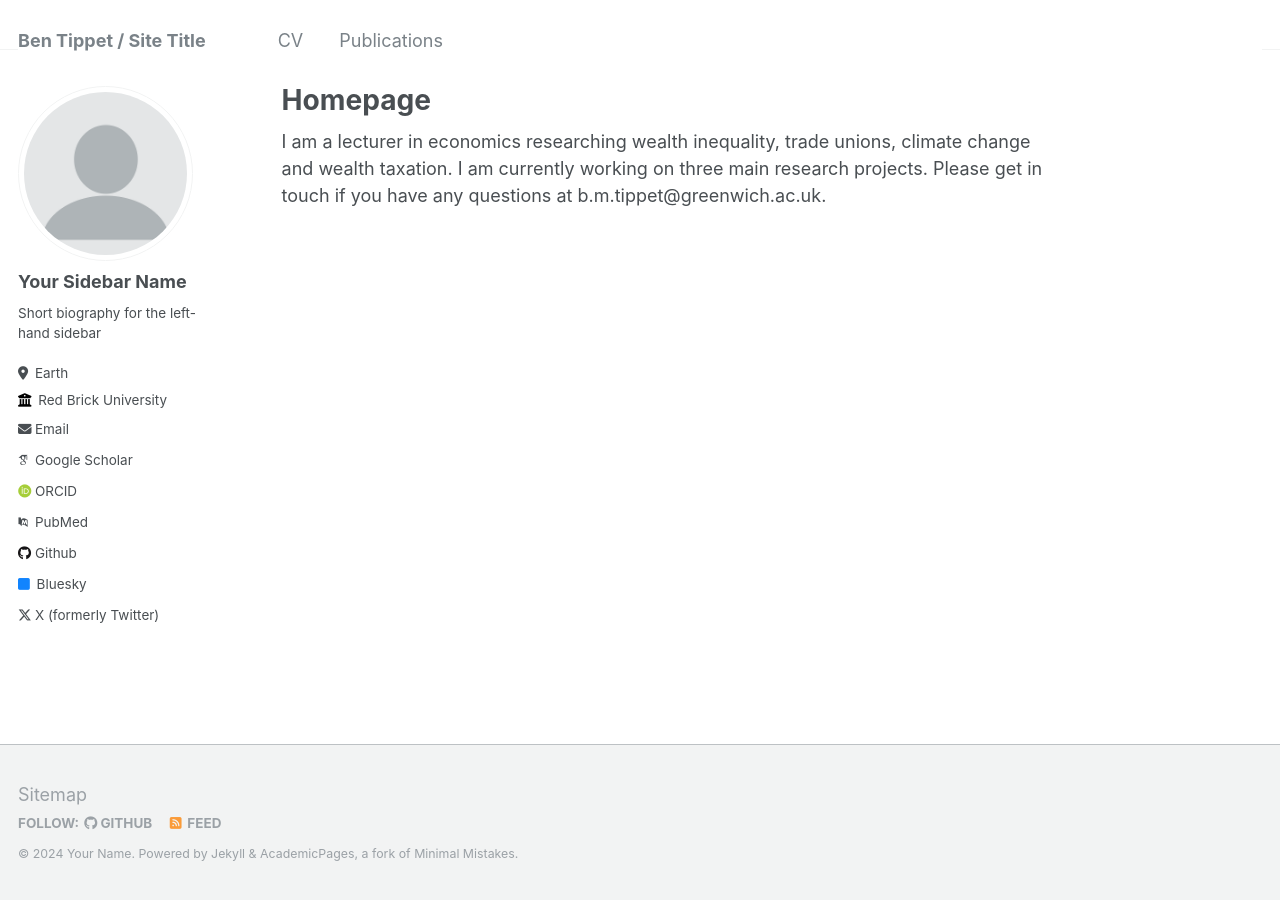
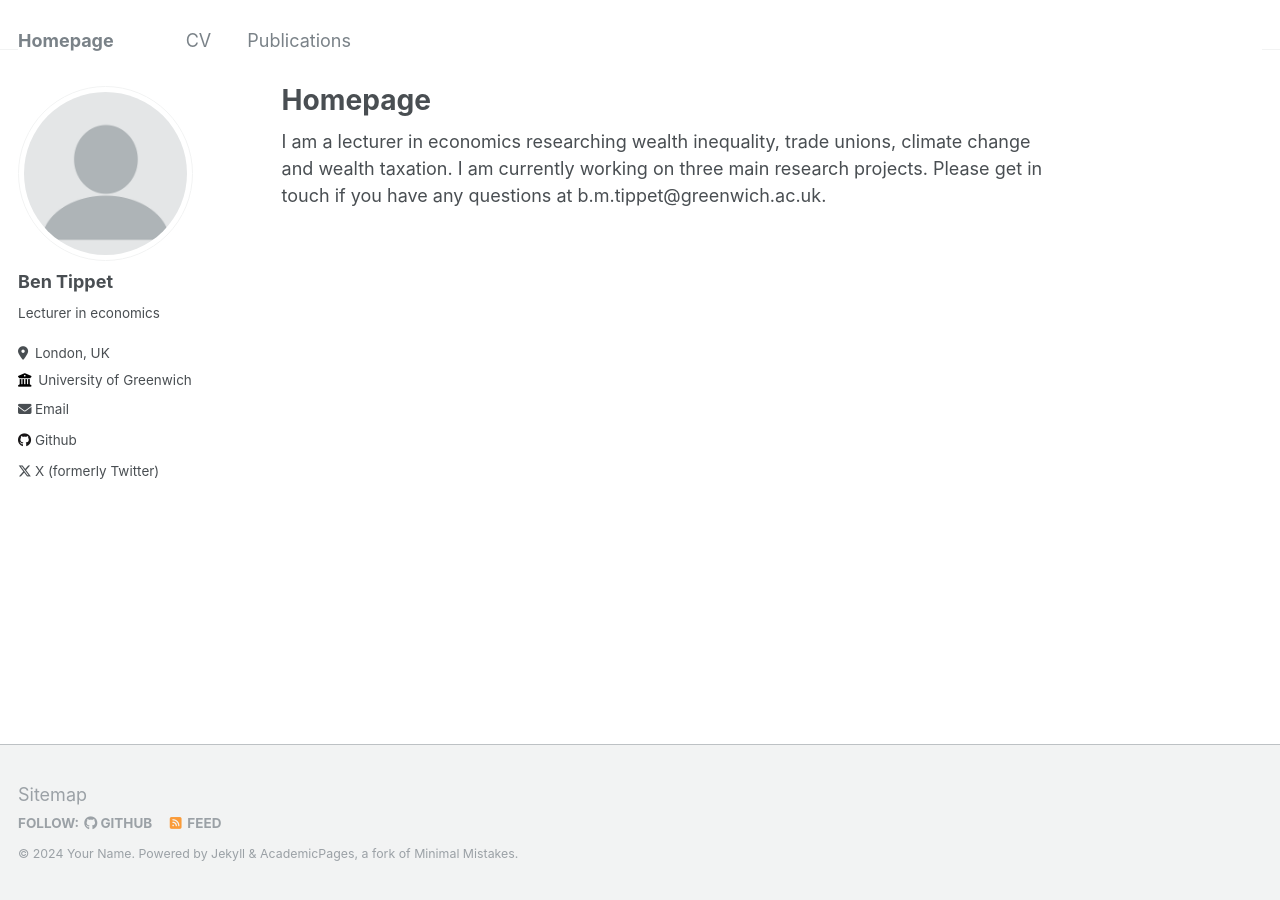
Before and after one commit to bentippet/bentippet, a Jekyll site: the page built from _pages/about.md, in a window 1280 px wide. Built offline with Jekyll 4.4.1, drawn with Linux system fonts in a browser that asks for light colours; some web fonts are replaced.

Commit message:
Update _config.yml

```diff
--- a/_config.yml
+++ b/_config.yml
@@ -8,11 +8,11 @@
 
 # Basic Site Settings
 locale                   : "en-US"
-title                    : "Ben Tippet / Site Title"
+title                    : "Homepage"
 title_separator          : "-"
 name                     : &name "Your Name"
 description              : &description "personal description"
-url                      : https://academicpages.github.io # the base hostname & protocol for your site e.g. "https://mmistakes.github.io"
+url                      : https://bentippet.github.io # the base hostname & protocol for your site e.g. "https://mmistakes.github.io"
 baseurl                  : "" # the subpath of your site, e.g. "/blog"
 repository               : "academicpages/academicpages.github.io"
 
@@ -22,20 +22,20 @@ repository               : "academicpages/academicpages.github.io"
 author:
   # Biographic information
   avatar           : "profile.png"
-  name             : "Your Sidebar Name"
-  pronouns         : # example: "she/her"
-  bio              : "Short biography for the left-hand sidebar"
-  location         : "Earth"
-  employer         : "Red Brick University"
+  name             : "Ben Tippet"
+  pronouns         : # example: "He/Him"
+  bio              : "Lecturer in economics"
+  location         : "London, UK"
+  employer         : "University of Greenwich"
   uri              : # URL
-  email            : "none@example.org"
+  email            : "b.m.tippet@gre.ac.uk"
 
   # Academic websites
   arxiv            : # URL - Update with the correct link to your profile
-  googlescholar    : "https://scholar.google.com/citations?user=PS_CX0AAAAAJ"
+  googlescholar    : # "https://scholar.google.com/citations?user=PS_CX0AAAAAJ"
   impactstory      : # URL
-  orcid            : "http://orcid.org/yourorcidurl"
-  pubmed           : "https://www.ncbi.nlm.nih.gov/pubmed/?term=john+snow"
+  orcid            : #"http://orcid.org/yourorcidurl"
+  pubmed           : #"https://www.ncbi.nlm.nih.gov/pubmed/?term=john+snow"
   researchgate     : # URL
 
   # Repositories and software development
@@ -47,7 +47,7 @@ author:
   stackoverflow    : # User number or user number and name (i.e., use "1" or "1/jeff-atwood")
 
   # Social media
-  bluesky          : "bsky.app" # Replace this with you Bluesky username
+  bluesky          : #"bsky.app"
   facebook         : # Username
   flickr           : # Username
   foursquare       : # Username
@@ -64,7 +64,7 @@ author:
   steam            : # Username
   telegram         : # URL
   tumblr           : # Username
-  twitter          : "UniofOxford"  # Replace this with your X / Twitter handle
+  twitter          : "@BenTippet"  # Replace this with your X / Twitter handle
   vine             : # Username
   weibo            : # Username
   wikipedia        : # Username
```
